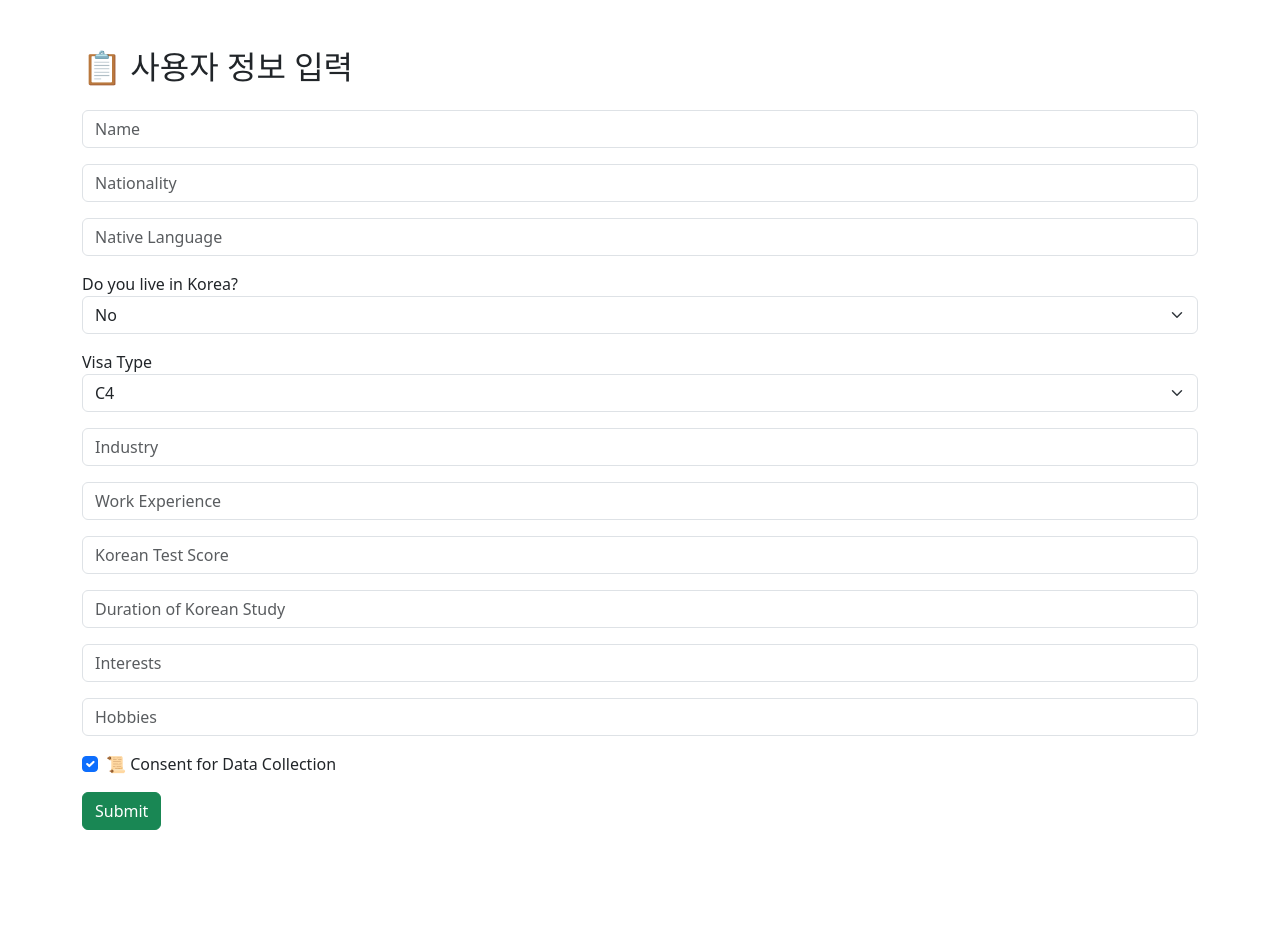
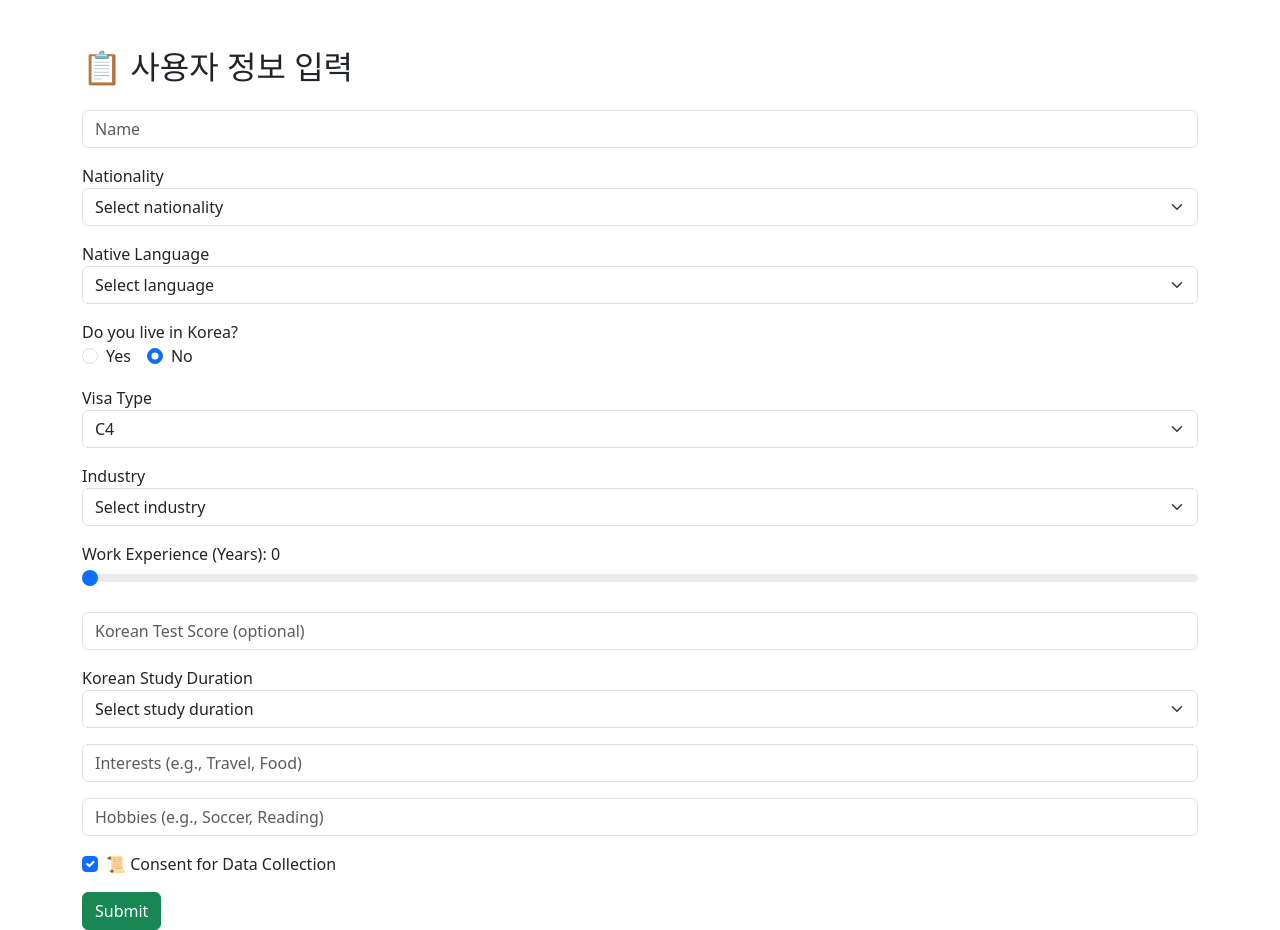
Before and after one commit to JeongWooYang91/KoreaChatbot, a React (Vite) app in the folder frontend/: page /questionnaire in a window 1280 px wide. Before the commit the page ends 830 px from the top, so only its background shows below. Built offline with nearby package versions, Linux system fonts and the light colour scheme.

Commit message:
TTS 및 UI 개선

```diff
--- a/frontend/src/components/UserInfoForm.jsx
+++ b/frontend/src/components/UserInfoForm.jsx
@@ -3,6 +3,9 @@ import { useNavigate } from "react-router-dom";
 import { useUser } from "../context/UserContext";
 
 const visaOptions = ["C4", "D2", "D3", "D4", "D10", "E4", "E7", "E8", "E9", "H2", "F1", "F2", "F3", "F4", "F6", "G1", "Others"];
+const nationalityOptions = ["USA", "Canada", "India", "Indonesia", "Philippines", "Vietnam", "China", "Japan", "Germany", "France", "Other"];
+const languageOptions = ["English", "Spanish", "Mandarin", "Korean", "Japanese", "Vietnamese", "Indonesian", "Tagalog", "Other"];
+const industryOptions = ["IT", "Education", "Healthcare", "Finance", "Hospitality", "Manufacturing", "Other"];
 
 const UserInfoForm = () => {
   const [form, setForm] = useState({
@@ -14,7 +17,7 @@ const UserInfoForm = () => {
     visaType: "",
     customVisa: "",
     industry: "",
-    workExperience: "",
+    workExperience: 0,
     koreanTestScore: "",
     koreanStudyDuration: "",
     interests: "",
@@ -37,41 +40,74 @@ const UserInfoForm = () => {
     e.preventDefault();
     if (!form.agree) return;
 
+    const visaType = form.visaType === "Others" ? form.customVisa : form.visaType;
+
     const userInfo = {
       Name: form.name,
       Nationality: form.nationality,
       NativeLanguage: form.nativeLanguage,
-      "Living in Korea": form.livingInKorea,
-      "Duration of Stay": form.livingInKorea === "Yes" ? form.stayDuration : "n/a",
-      "Visa Type": form.visaType === "Others" ? form.customVisa : form.visaType,
+      Living_in_Korea: form.livingInKorea,
+      Duration_of_Stay: form.livingInKorea === "Yes" ? form.stayDuration : "n/a",
+      Visa_Type: visaType,
       Industry: form.industry,
-      "Work Experience": form.workExperience,
-      "Korean Test Score": form.koreanTestScore,
-      "Duration of Korean Study": form.koreanStudyDuration,
+      Work_Experience: form.workExperience,
+      Korean_Test_Score: form.koreanTestScore,
+      Duration_of_Korean_Study: form.koreanStudyDuration,
       Interests: form.interests,
       Hobbies: form.hobbies,
     };
 
+    console.log("User Info Submitted:", userInfo);
     setUserInfo(userInfo);
     navigate("/scenarios");
   };
 
   return (
     <form onSubmit={handleSubmit}>
-      <div className="mb-3"><input className="form-control" name="name" placeholder="Name" value={form.name} onChange={handleChange} /></div>
-      <div className="mb-3"><input className="form-control" name="nationality" placeholder="Nationality" value={form.nationality} onChange={handleChange} /></div>
-      <div className="mb-3"><input className="form-control" name="nativeLanguage" placeholder="Native Language" value={form.nativeLanguage} onChange={handleChange} /></div>
+      <div className="mb-3">
+        <input className="form-control" name="name" placeholder="Name" value={form.name} onChange={handleChange} />
+      </div>
 
       <div className="mb-3">
-        <label>Do you live in Korea?</label>
-        <select className="form-select" name="livingInKorea" value={form.livingInKorea} onChange={handleChange}>
-          <option value="Yes">Yes</option>
-          <option value="No">No</option>
+        <label>Nationality</label>
+        <select className="form-select" name="nationality" value={form.nationality} onChange={handleChange}>
+          <option value="">Select nationality</option>
+          {nationalityOptions.map((n) => <option key={n}>{n}</option>)}
         </select>
       </div>
 
+      <div className="mb-3">
+        <label>Native Language</label>
+        <select className="form-select" name="nativeLanguage" value={form.nativeLanguage} onChange={handleChange}>
+          <option value="">Select language</option>
+          {languageOptions.map((lang) => <option key={lang}>{lang}</option>)}
+        </select>
+      </div>
+
+      <div className="mb-3">
+        <label>Do you live in Korea?</label><br />
+        <div className="form-check form-check-inline">
+          <input className="form-check-input" type="radio" name="livingInKorea" value="Yes" checked={form.livingInKorea === "Yes"} onChange={handleChange} />
+          <label className="form-check-label">Yes</label>
+        </div>
+        <div className="form-check form-check-inline">
+          <input className="form-check-input" type="radio" name="livingInKorea" value="No" checked={form.livingInKorea === "No"} onChange={handleChange} />
+          <label className="form-check-label">No</label>
+        </div>
+      </div>
+
       {form.livingInKorea === "Yes" && (
-        <div className="mb-3"><input className="form-control" name="stayDuration" placeholder="Stay Duration" value={form.stayDuration} onChange={handleChange} /></div>
+        <div className="mb-3">
+          <label>Stay Duration</label>
+          <select className="form-select" name="stayDuration" value={form.stayDuration} onChange={handleChange}>
+            <option value="">Select duration</option>
+            <option>Less than 6 months</option>
+            <option>6 months – 1 year</option>
+            <option>1–2 years</option>
+            <option>2–5 years</option>
+            <option>5+ years</option>
+          </select>
+        </div>
       )}
 
       <div className="mb-3">
@@ -82,15 +118,48 @@ const UserInfoForm = () => {
       </div>
 
       {form.visaType === "Others" && (
-        <div className="mb-3"><input className="form-control" name="customVisa" placeholder="Enter Visa Type" value={form.customVisa} onChange={handleChange} /></div>
+        <div className="mb-3">
+          <input className="form-control" name="customVisa" placeholder="Enter Visa Type" value={form.customVisa} onChange={handleChange} />
+        </div>
       )}
 
-      <div className="mb-3"><input className="form-control" name="industry" placeholder="Industry" value={form.industry} onChange={handleChange} /></div>
-      <div className="mb-3"><input className="form-control" name="workExperience" placeholder="Work Experience" value={form.workExperience} onChange={handleChange} /></div>
-      <div className="mb-3"><input className="form-control" name="koreanTestScore" placeholder="Korean Test Score" value={form.koreanTestScore} onChange={handleChange} /></div>
-      <div className="mb-3"><input className="form-control" name="koreanStudyDuration" placeholder="Duration of Korean Study" value={form.koreanStudyDuration} onChange={handleChange} /></div>
-      <div className="mb-3"><input className="form-control" name="interests" placeholder="Interests" value={form.interests} onChange={handleChange} /></div>
-      <div className="mb-3"><input className="form-control" name="hobbies" placeholder="Hobbies" value={form.hobbies} onChange={handleChange} /></div>
+      <div className="mb-3">
+        <label>Industry</label>
+        <select className="form-select" name="industry" value={form.industry} onChange={handleChange}>
+          <option value="">Select industry</option>
+          {industryOptions.map((i) => <option key={i}>{i}</option>)}
+        </select>
+      </div>
+
+      <div className="mb-3">
+        <label htmlFor="workExperienceSlider">Work Experience (Years): {form.workExperience}</label>
+        <input type="range" className="form-range" min="0" max="20" step="1" name="workExperience"
+          value={form.workExperience} onChange={handleChange} id="workExperienceSlider" />
+      </div>
+
+      <div className="mb-3">
+        <input className="form-control" name="koreanTestScore" placeholder="Korean Test Score (optional)" value={form.koreanTestScore} onChange={handleChange} />
+      </div>
+
+      <div className="mb-3">
+        <label>Korean Study Duration</label>
+        <select className="form-select" name="koreanStudyDuration" value={form.koreanStudyDuration} onChange={handleChange}>
+          <option value="">Select study duration</option>
+          <option>Less than 6 months</option>
+          <option>6 months – 1 year</option>
+          <option>1–2 years</option>
+          <option>2–5 years</option>
+          <option>5+ years</option>
+        </select>
+      </div>
+
+      <div className="mb-3">
+        <input className="form-control" name="interests" placeholder="Interests (e.g., Travel, Food)" value={form.interests} onChange={handleChange} />
+      </div>
+
+      <div className="mb-3">
+        <input className="form-control" name="hobbies" placeholder="Hobbies (e.g., Soccer, Reading)" value={form.hobbies} onChange={handleChange} />
+      </div>
 
       <div className="form-check mb-3">
         <input className="form-check-input" type="checkbox" name="agree" checked={form.agree} onChange={handleChange} />
--- a/frontend/src/pages/ChatbotPage.jsx
+++ b/frontend/src/pages/ChatbotPage.jsx
@@ -2,6 +2,18 @@ import React, { useEffect, useRef, useState } from "react";
 import { useUser } from "../context/UserContext";
 import axios from "axios";
 import { useNavigate } from "react-router-dom";
+
+const speak = (text, lang = "ko-KR") => {
+  const synth = window.speechSynthesis;
+  if (!synth) return;
+
+  const utter = new SpeechSynthesisUtterance(text);
+  utter.lang = lang;
+  utter.pitch = 1;
+  utter.rate = 1;
+  synth.cancel();  // Stop previous speech
+  synth.speak(utter);
+};
 
 const ChatbotPage = () => {
   const { selectedScenario } = useUser();
@@ -12,6 +24,7 @@ const ChatbotPage = () => {
   const [loading, setLoading] = useState(false);
   const chatEndRef = useRef(null);
   const [isListening, setIsListening] = useState(false);
+  const [ttsEnabled, setTtsEnabled] = useState(true);
   const SpeechRecognition =
   window.SpeechRecognition || window.webkitSpeechRecognition;
 
@@ -88,6 +101,11 @@ if (recognition) {
         messages: updatedMessages,
       });
 
+      const reply = res.data.reply;
+      setMessages([...updatedMessages, { role: "assistant", content: reply }]);
+
+      if (ttsEnabled) speak(reply); // ✅ Read reply aloud
+
       setMessages([...updatedMessages, { role: "assistant", content: res.data.reply }]);
     } catch (err) {
       console.error("Chatbot error:", err);
@@ -141,6 +159,12 @@ if (recognition) {
   >
     {isListening ? "🎙️ 듣는 중..." : "🎤 말하기"}
   </button>
+  <button
+  className={`btn ${ttsEnabled ? "btn-outline-secondary" : "btn-warning"}`}
+  onClick={() => setTtsEnabled(!ttsEnabled)}
+>
+  {ttsEnabled ? "🔈 음성 끄기" : "🔇 음성 켜기"}
+</button>
 </div>
     </div>
   );
```
Also changed, not shown: frontend/components/UserInfoForm.jsx (+83 -21 lines).
